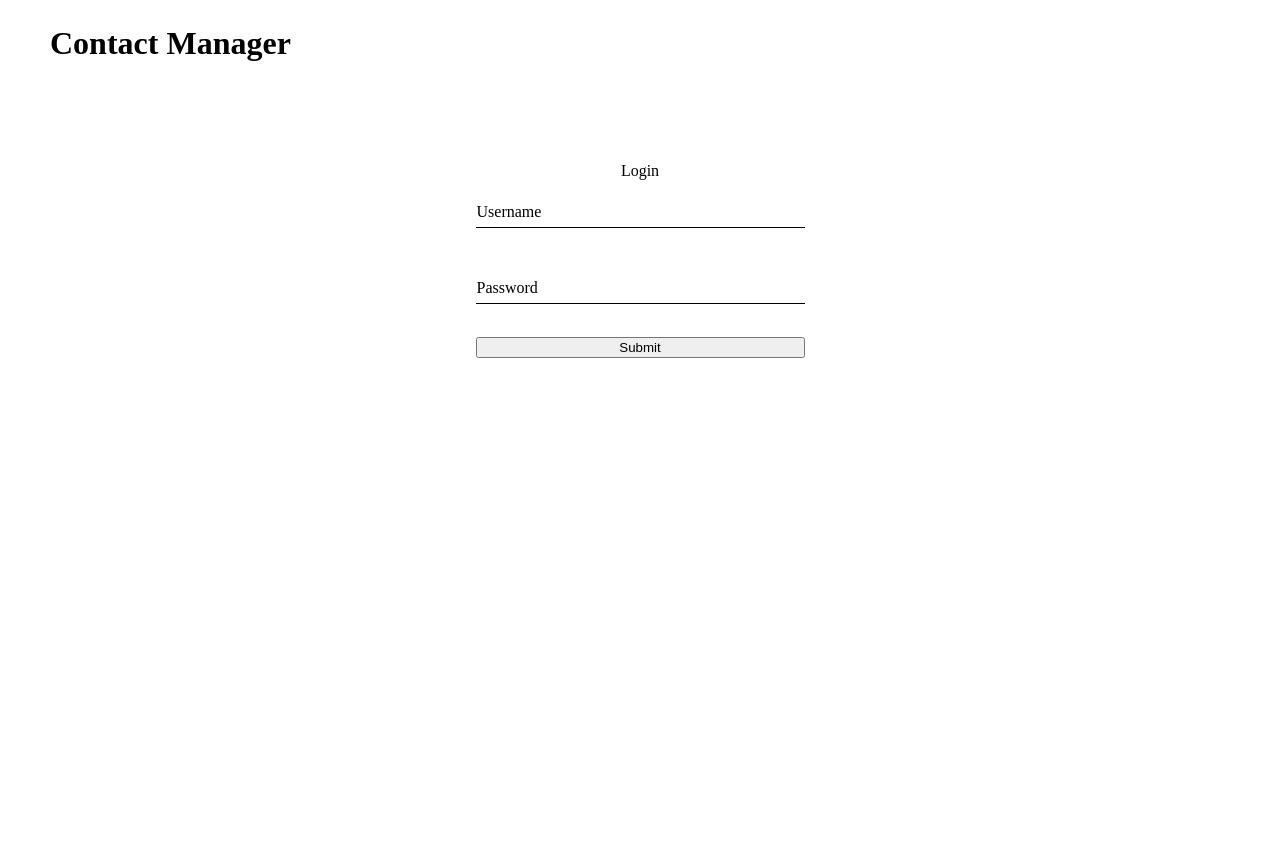
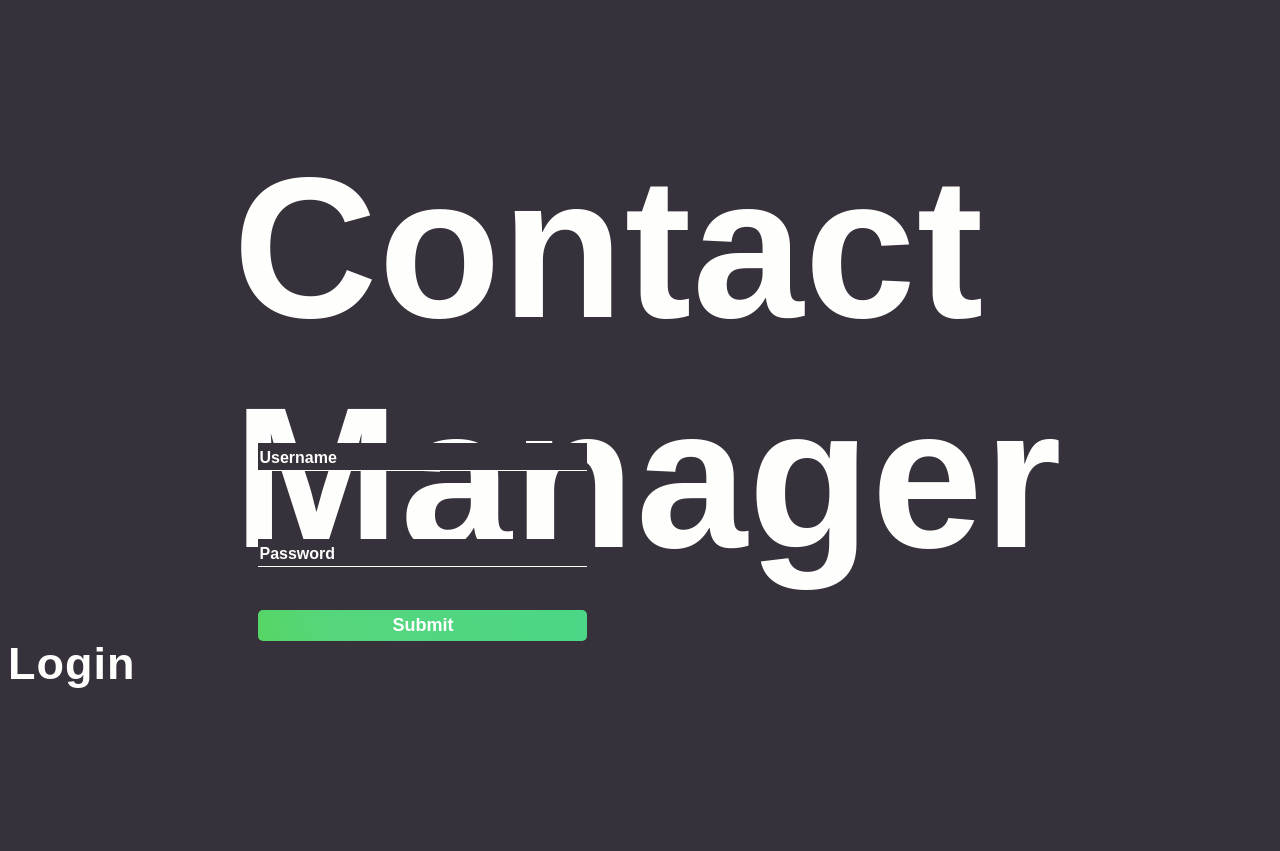
Before and after one commit to Kimcheemo/contactManager, a PHP site: page /login.html in a window 1280 px wide. Before the commit the page ends 358 px from the top, so only its background shows below. Run offline with PHP 8.4, Linux system fonts and the light colour scheme.

Commit message:
Update style.css

```diff
--- a/style.css
+++ b/style.css
@@ -1,13 +1,23 @@
+
 
 body {
-    width: auto;
-    height: auto;
-    margin: auto auto;
+    display: flex;
+    flex-wrap: wrap;
+    background-color: #37313b;
+}
+
+h1, h2 {
+    margin: 0px 0px 0 225px;
+    text-align: left;
+    font-size: 205px;
+    letter-spacing: 1px;
+    font-family: 'IBM Plex Sans', sans-serif;
+    color: #fefefc;
 }
 
 h1 {
-    margin: 25px 25px 100px 50px;
-    text-align: left;
+    margin: 125px 0px 0 225px;
+    font-size: 200px;
 }
 
 #login {
@@ -17,8 +27,9 @@ h1 {
     flex-direction: column;
     flex-wrap: wrap;
     width: 375px;
-    height: 375px;
-    margin: 0 auto;
+    height: 425px;
+    margin: -175px 0px 0px 100px;
+    border-radius: 10px;
 }
 
 #loginForms {
@@ -30,28 +41,64 @@ h1 {
 
 .loginHead {
     text-align: center;
-    margin: 5px auto;
+    font-size: 45px;
+    margin: 45px 0px 20px 0px;
+    letter-spacing: 1px;
+    font-family: 'IBM Plex Sans', sans-serif;
+    font-weight: bold;
+    color:#fefefc;
 }
 
 input {
     width: 325px;
     height: 25px;
-    margin: 15px auto;
+    margin: 25px auto;
     border: none;
     outline: none;
-    border-bottom: black 1px solid;
+    border-bottom:#fefefc 1px solid;
+    transition: border-bottom-color 0.2s ease;
+    font-size: 16px;
+    background-color: #37313b;
+    color: #fefefc;
 }
 
-.over {
+label {
     position: relative;
-    bottom: 40px;
+    bottom: 47px;
     left: 1px;
     pointer-events: none;
     transition: all 0.2s ease;
+    font-family: 'IBM Plex Sans', sans-serif;
+    font-weight: bolder;
+    color: #fefefc;
+}
+
+input:focus + label,
+input:valid + label {
+    transform: translateY(-24px);
+    font-size: 15px;
+    color: #56d68c;
+}
+
+input:focus, input:valid {
+    border-bottom-color:#56d68c;
 }
 
 
-input:focus + label,
-input:valid + label {
-    transform: translateY(-20px);
+button {
+    margin: 0px 0px 10px 0px;
+    font-family: 'IBM Plex Sans', sans-serif;
+    font-weight: bold;
+    text-decoration: none;
+    border:none;
+    background: linear-gradient(257deg, rgba(75,215,134,1) 0%, rgba(86,214,124,1) 77%, rgba(86,214,101,1) 100%);
+    color: white;
+    padding: 5px;
+    font-size: 18px;
+    font-weight: bold;
+    border-radius: 5px;
 }
+
+button:hover {
+    cursor: pointer;
+}
```
